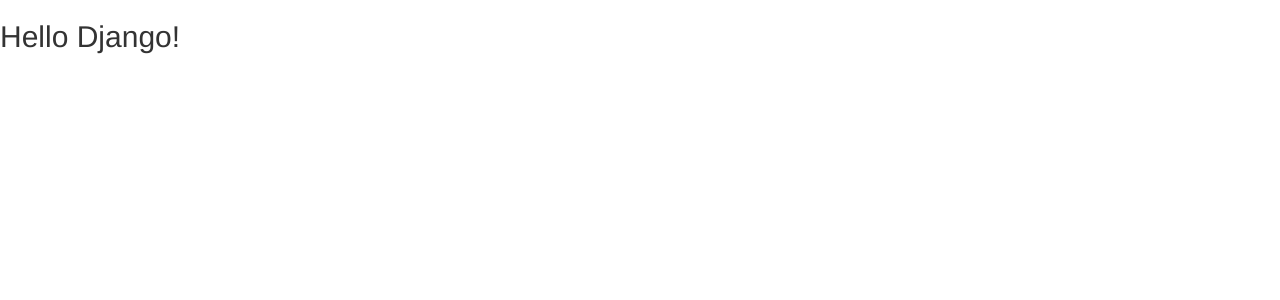
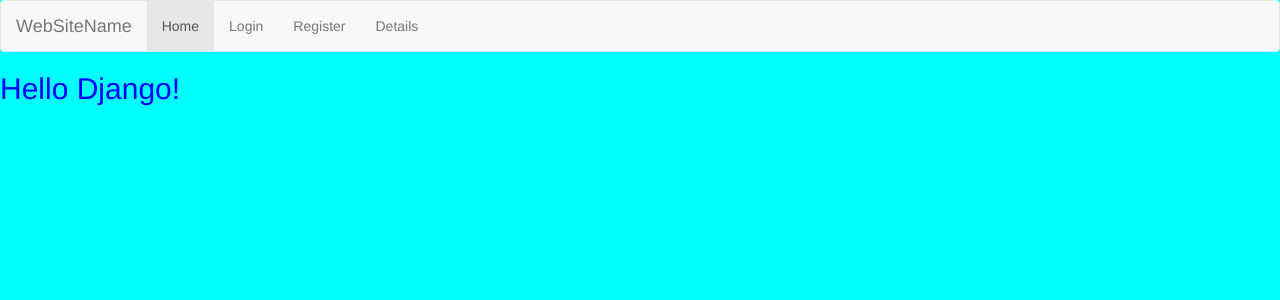
Before and after one commit to ba-java-instructor-zhukov-82/shared_templates, a Django app: page /home/ in a window 1280 px wide. Shown: the top 300 px of the page. Run offline with Django 3.2, Linux system fonts and the light colour scheme; some libraries are stand-ins or nearby versions.

Commit message:
Styled views

```diff
--- a/templates/home.html
+++ b/templates/home.html
@@ -1,4 +1,8 @@
 {% extends "view_template.html" %}
+
+{% block header %}
+    <title>Home Page</title>
+{% endblock %}
 
 {% block content %}
 
--- a/templates/login.html
+++ b/templates/login.html
@@ -1,4 +1,8 @@
 {% extends 'view_template.html' %}
+
+{% block header %}
+    <title>Login Page</title>
+{% endblock %}
 
 {% block content %}
 <div class="container">
--- a/templates/logout.html
+++ b/templates/logout.html
@@ -1,4 +1,8 @@
 {% extends 'view_template.html' %}
+
+{% block header %}
+    <title>Logout Page</title>
+{% endblock %}
 
 {% block content %}
 <div class="container">
--- a/templates/register.html
+++ b/templates/register.html
@@ -1,4 +1,8 @@
 {% extends 'view_template.html' %}
+
+{% block header %}
+    <title>Register Page</title>
+{% endblock %}
 
 {% block content %}
 <div class="container">
--- a/templates/view_template.html
+++ b/templates/view_template.html
@@ -2,16 +2,35 @@
 <html lang="en">
 <head>
     <meta charset="UTF-8">
+    <meta name="viewport" content="width=device-width, initial-scale=1">
+    {% block header %}
     <title>Shared Temples Page</title>
+    {% endblock %}
+
     {% load static %}
-    <!--<link rel="stylesheet" href="{% static "css/styles.css" %}">-->
-    <link rel="icon" href="{% static "icon/favicon.png" %}">
     <link rel="stylesheet"
           href="https://maxcdn.bootstrapcdn.com/bootstrap/3.3.7/css/bootstrap.min.css"
           integrity="sha384-BVYiiSIFeK1dGmJRAkycuHAHRg32OmUcww7on3RYdg4Va+PmSTsz/K68vbdEjh4u"
           crossorigin="anonymous">
+    <link rel="stylesheet" href="{% static "css/styles.css" %}">
+    <link rel="icon" href="{% static "icon/favicon.png" %}">
+    <script src="https://ajax.googleapis.com/ajax/libs/jquery/3.1.1/jquery.min.js"></script>
+    <script src="https://maxcdn.bootstrapcdn.com/bootstrap/3.3.7/js/bootstrap.min.js"></script>
 </head>
 <body>
+    <nav class="navbar navbar-default">
+        <div class="container-fluid">
+            <div class="navbar-header">
+            <a class="navbar-brand" href="/">WebSiteName</a>
+        </div>
+        <ul class="nav navbar-nav">
+            <li class="active"><a href="/home">Home</a></li>
+            <li><a href="/login">Login</a></li>
+            <li><a href="/register">Register</a></li>
+            <li><a href="/details">Details</a></li>
+        </ul>
+        </div>
+    </nav>
     {% block content %}
     {% endblock %}
 </body>
```
Also changed, not shown: db.sqlite3, static/css/styles.css (line endings or trailing spaces).
